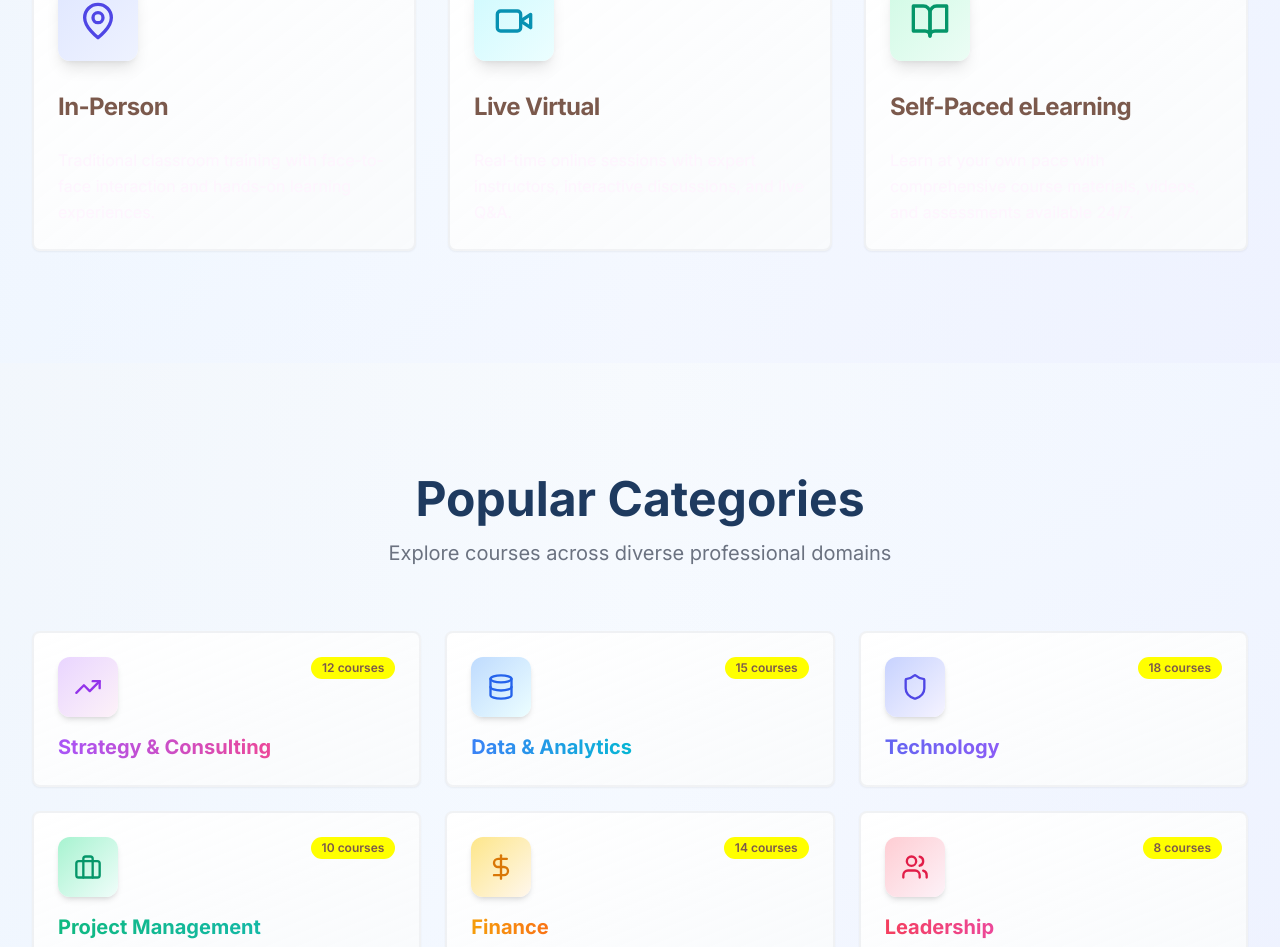
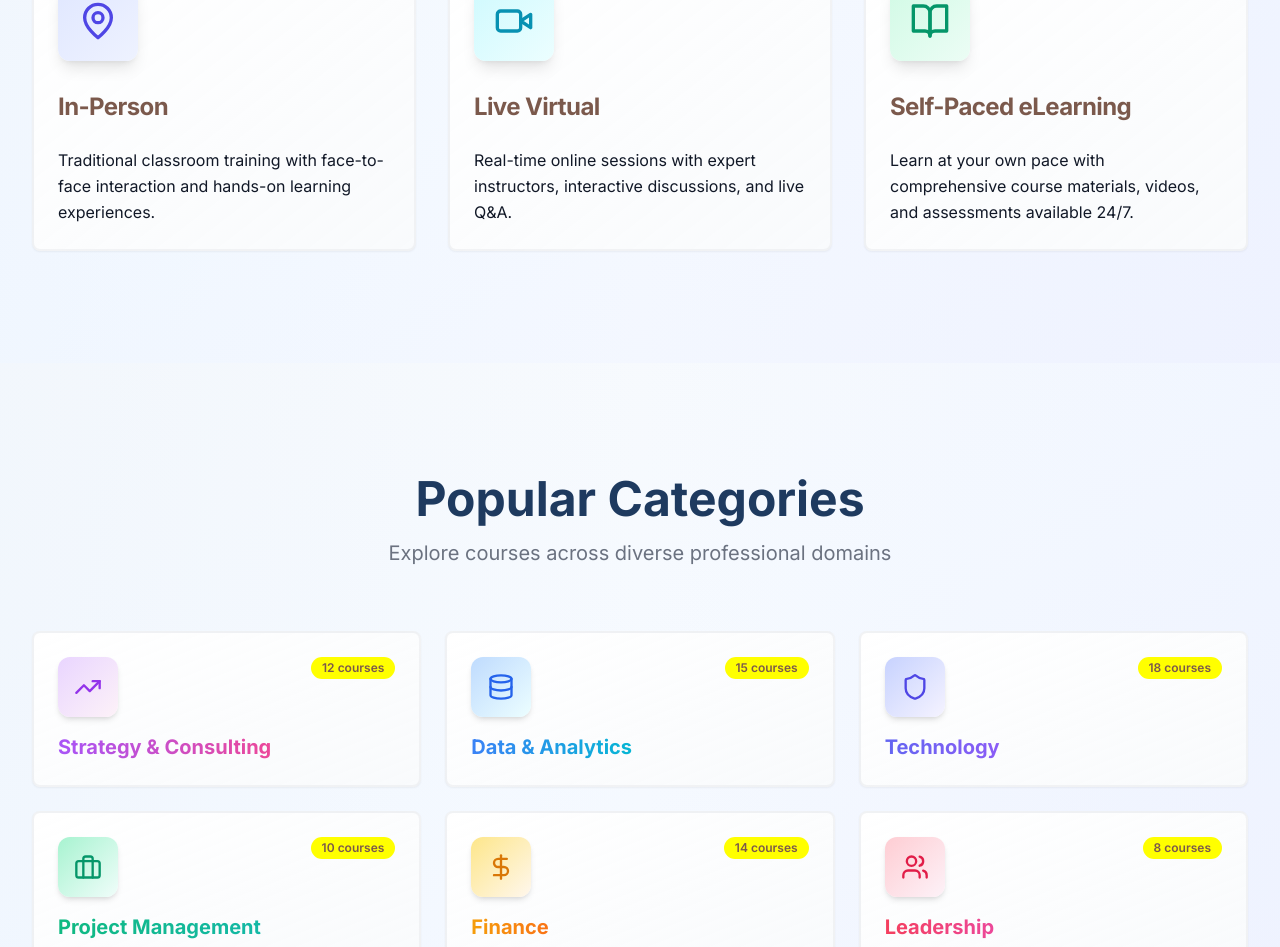
Before and after one commit to tanishq-ctrl/edudubai-website, a Next.js app: page / in a window 1280 px wide. Shown: the part 1511-2458 px from the top of the page. Built offline with nearby package versions, Linux system fonts and the light colour scheme; no server answers.

Commit message:
Change delivery formats section text color from white to black for visibility

```diff
--- a/src/components/sections/delivery-formats-section.tsx
+++ b/src/components/sections/delivery-formats-section.tsx
@@ -58,7 +58,7 @@ export function DeliveryFormatsSection() {
                   <CardTitle className="text-2xl font-bold">{format.title}</CardTitle>
                 </CardHeader>
                 <CardContent>
-                  <CardDescription className="text-base leading-relaxed">
+                  <CardDescription className="text-base leading-relaxed text-neutral-text">
                     {format.description}
                   </CardDescription>
                 </CardContent>
```
